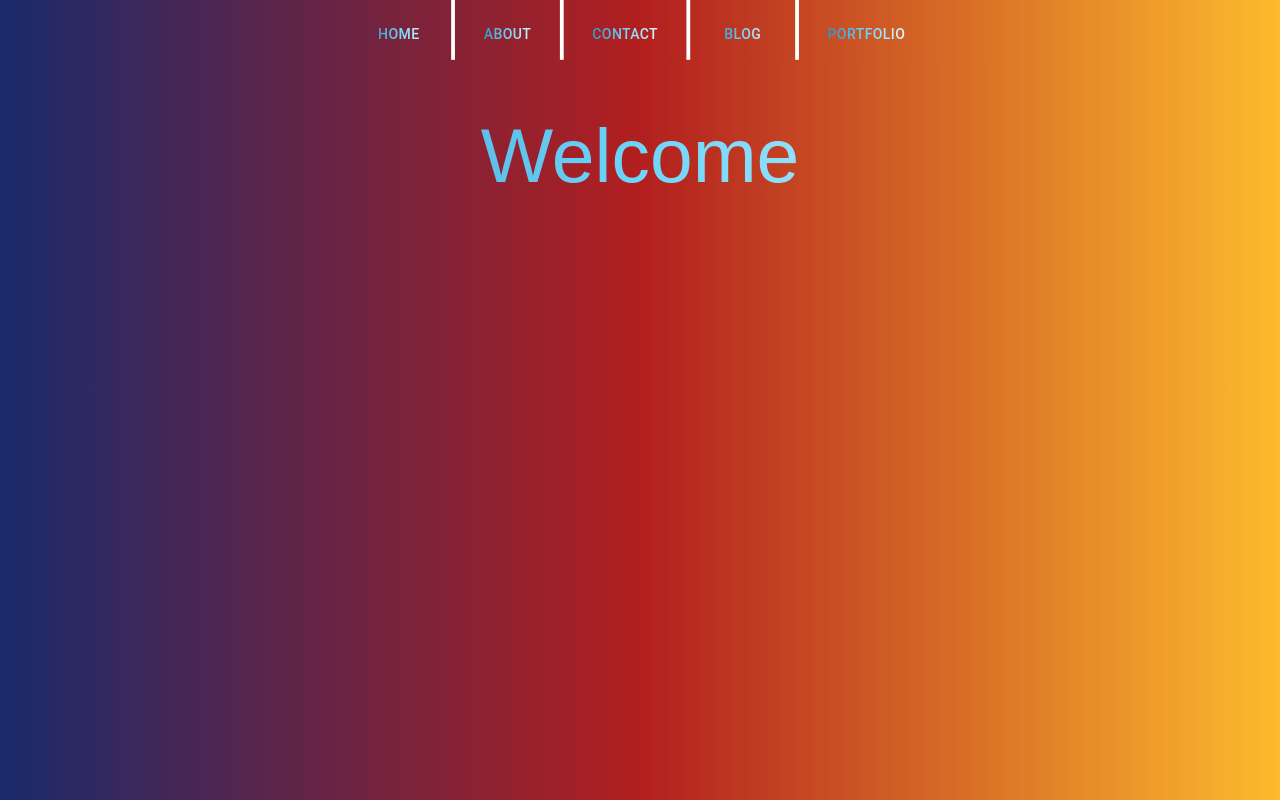
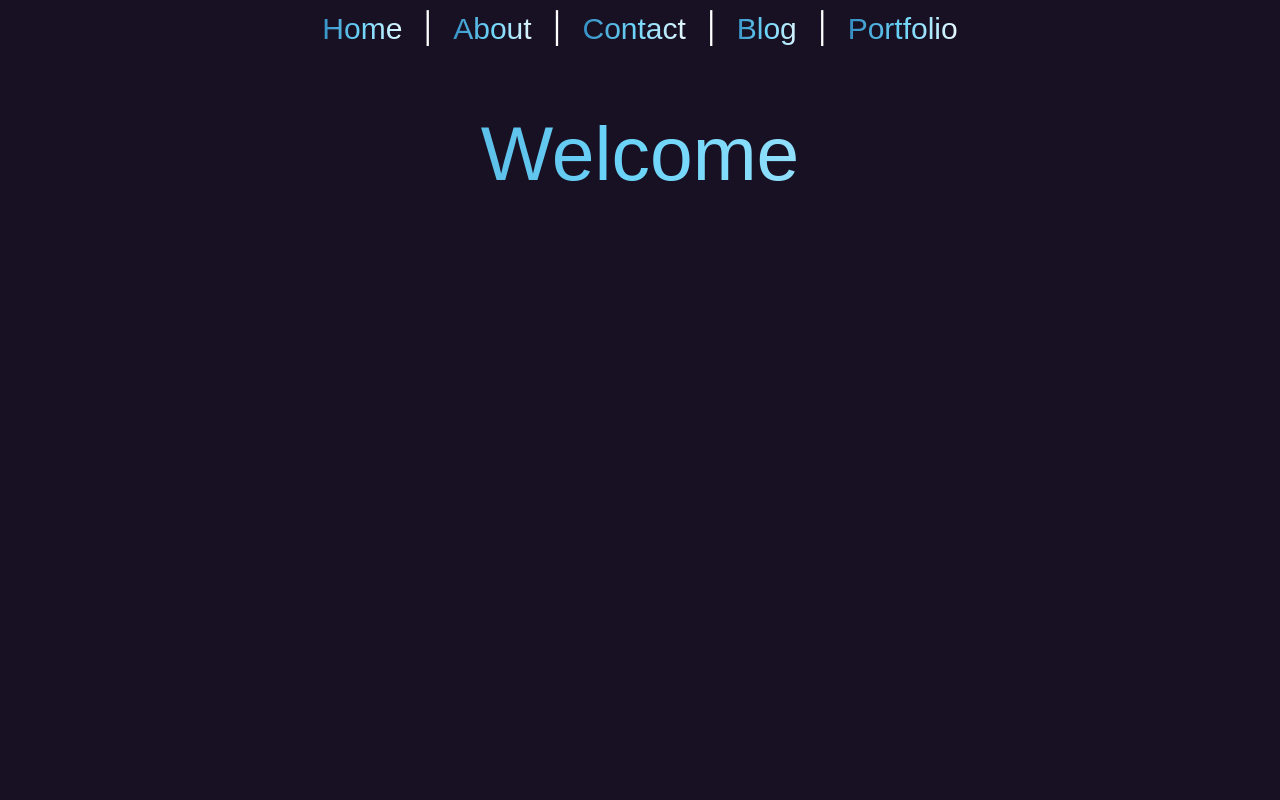
Before and after one commit to mmoord/Maxwell-Moord-FE, a React (Create React App) app in the folder website-fe/: page / in a window 1280 px wide. Built offline with nearby package versions, Linux system fonts and the light colour scheme.

Commit message:
Still figuring out what colors I want it to be

```diff
--- a/website-fe/src/components/homepage/home.css
+++ b/website-fe/src/components/homepage/home.css
@@ -24,7 +24,7 @@
 
   /* Style the rest of the page. */
   body {
-    background-image: linear-gradient(90deg,#1a2a6c, #b21f1f,#fdbb2d);
+    background-color: #181123;
     font-size: 1vw;
   }
 
--- a/website-fe/src/components/navbar/navbar.css
+++ b/website-fe/src/components/navbar/navbar.css
@@ -1,15 +1,15 @@
 body{
-    display: grid;
+    /*display: grid;*/
     text-align: center;
 
-   border-spacing: 10px;
+   border-spacing: 100px;
 }
 
 nav{
-    background-image: linear-gradient(90deg,#1a2a6c, #b21f1f,#fdbb2d);
+    /*background-image: linear-gradient(90deg,#1a2a6c, #b21f1f,#fdbb2d);*/
     text-align: center;
     color: white;
-    font-size: 50px;
+    font-size: 30px;
 }
 
 Button{
@@ -25,6 +25,9 @@ Button{
     -moz-background-clip: text;
     -moz-text-fill-color: transparent;
 
+    border-color: transparent;
+
     background-color: black;
-    font-size: 50px;
+    padding: 10px;
+    font-size: 1em;
 }
--- a/website-fe/src/components/navbar/navbar.jsx
+++ b/website-fe/src/components/navbar/navbar.jsx
@@ -1,30 +1,21 @@
-import { Link } from "react-router-dom";
-import {Button} from "@mui/material";
+import { useNavigate } from "react-router-dom";
+//import {Button} from "@mui/material";
 import styles from "./navbar.css";
 
 export default function Navbar() {
 
+    const navigate = useNavigate();
   return (
     <nav className={styles.Navbar}>
-        <Link to="/">
-            <Button>Home</Button>
-        </Link>
+        <button onClick={()=>navigate("/")}>Home</button>
         <span> | </span>
-        <Link to="/about">
-            <Button>About</Button>
-        </Link>
+        <button onClick={()=>navigate("/about")}>About</button>
         <span> | </span>
-        <Link to="/contact">
-            <Button>Contact</Button>
-        </Link>
+        <button onClick={()=>navigate("/contact")}>Contact</button>
         <span> | </span>
-        <Link to="/blog">
-            <Button>Blog</Button>
-        </Link>
+        <button onClick={()=>navigate("/blog")}>Blog</button>
         <span> | </span>
-        <Link to="/portfolio">
-            <Button>Portfolio</Button>
-        </Link>
+        <button onClick={()=>navigate("/portfolio")}>Portfolio</button>
     </nav>
   );
 }
```
